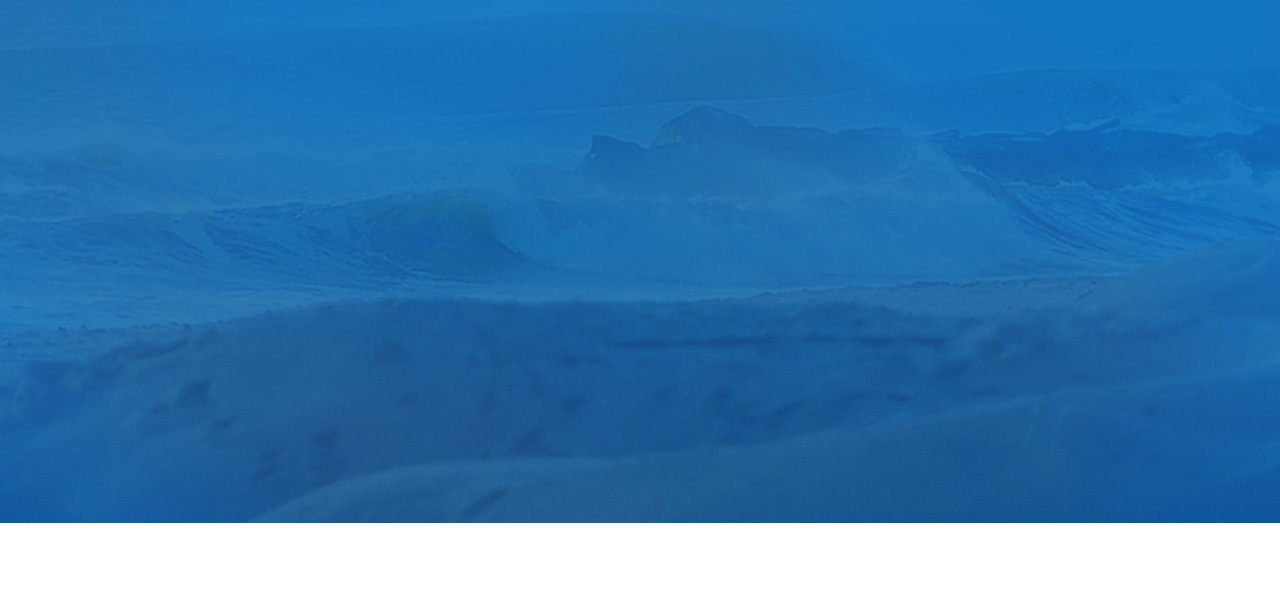
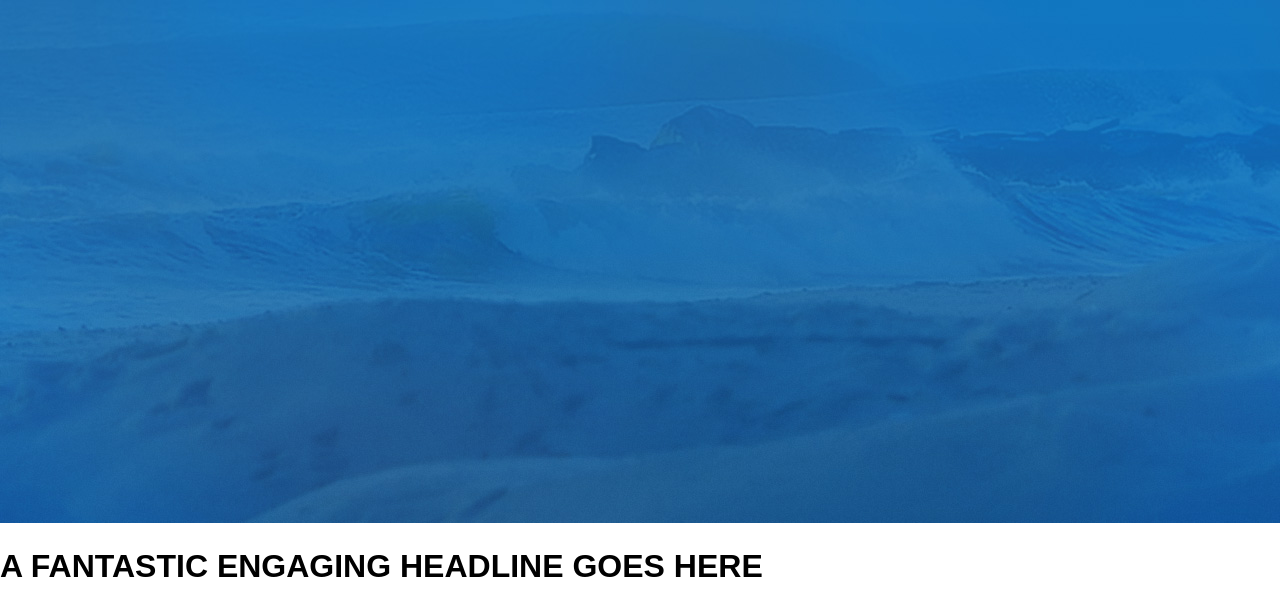
Before and after one commit to robertfine4631/Surf-and-Paddle-Website-A3-, a plain HTML site: page index.html in a window 1280 px wide. Shown: the top 616 px of the page. Drawn offline with Linux system fonts and the light colour scheme.

Commit message:
Added comments to organization, and h1

```diff
--- a/index.html
+++ b/index.html
@@ -10,12 +10,18 @@
 </head>
 <body>
 <div class="Globalcontainer">
+
+<!-- Header begin -->
 	<header>
 		<img src="header.jpg">
 	</header>
+<!-- Header close -->
 
+<!-- Main Section begin -->
 <section class="maincontent">
 	<div class="leftcontent">
+		<h1 class="largeblue">A FANTASTIC ENGAGING HEADLINE GOES HERE
+		</h1>
 
 	</div>
 	<div class="sidebar">
@@ -23,6 +29,7 @@
 	</div>
 </section>
 
+<!-- Main Section close -->
 
 
 
```
Also changed, not shown: main.css (+11 -0 lines).
